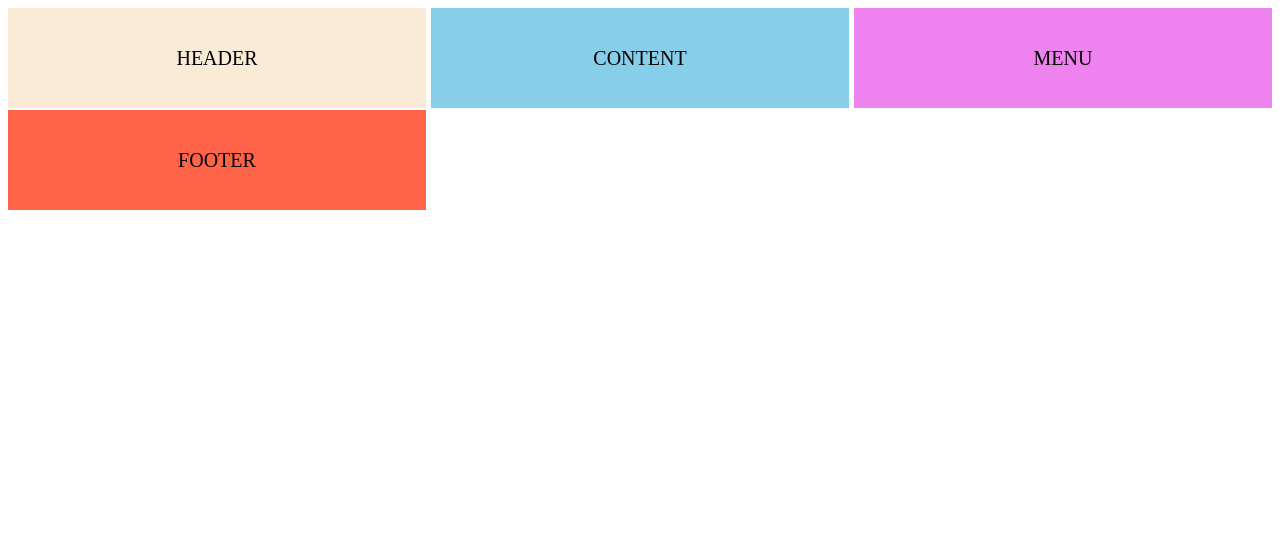
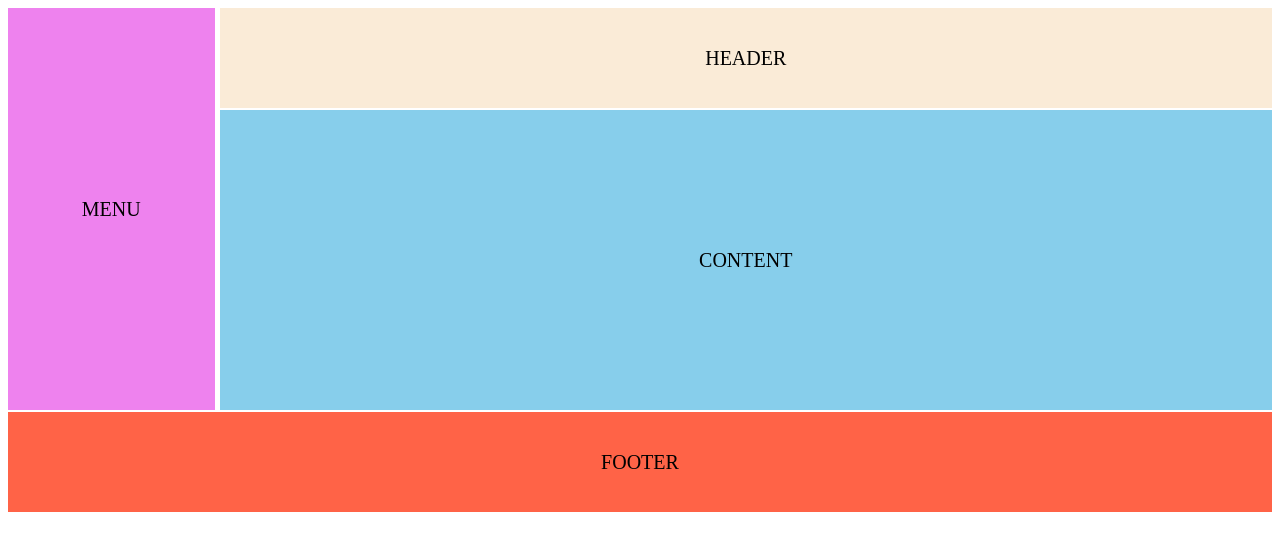
Before and after one commit to RezaShh/Web, a plain HTML site: page Web/FlexBox/Grid/index.html in a window 1280 px wide. Drawn offline with Linux system fonts and the light colour scheme.

Commit message:
1401-08-06 20:53 PH
اینجا یک سینتکس جدید رو اراعه داد در گرید

```diff
--- a/Web/FlexBox/Grid/index.html
+++ b/Web/FlexBox/Grid/index.html
@@ -21,8 +21,8 @@
 
     <div class="container">
         <div class="header">HEADER</div>
+        <div class="menu">MENU</div>
         <div class="content">CONTENT</div>
-        <div class="menu">MENU</div>
         <div class="footer">FOOTER</div>
     </div>
 </body>
--- a/Web/FlexBox/Grid/style.css
+++ b/Web/FlexBox/Grid/style.css
@@ -3,8 +3,8 @@
     display: grid;
     /*grid-template-columns: 200px auto 200px; چند ستون داشته باشد*/
     /*grid-template-columns: 1fr 3fr 1fr;*/
-    grid-template-columns: repeat(3,1fr);
-    grid-template-rows: 100px 100px;
+    grid-template-columns: repeat(12,1fr);
+    grid-template-rows: 100px 300px 100px;
     gap: 2px 5px;
     /* row-gap: 2px;
     column-gap: 5px; */
@@ -24,13 +24,20 @@
 } */
 .header{
     background-color: antiquewhite;
+    grid-column: 3/-1; /* از اولین خط ستون شروع شود تا خط سوم ادامه پیدا کند*/
+    /* grid-column: 1/3; از یک شروع شود تا انتها ادامه پیدا کند*/
 }
 .content{
     background-color:skyblue;
+    grid-column: 3/-1;
 }
 .menu{
     background-color:violet;
+    grid-column: 1/3;
+    grid-row: 1/3;
 }
 .footer{
     background-color:tomato;
+    grid-column: 1/-1; /*از ۱ شروع شود تا ستون دوم ادامه پیدا کند*/
+    /* grid-column: 1/span 2; از ۱ شروع شود تا ستون دوم ادامه پیدا کند*/
 }
```
